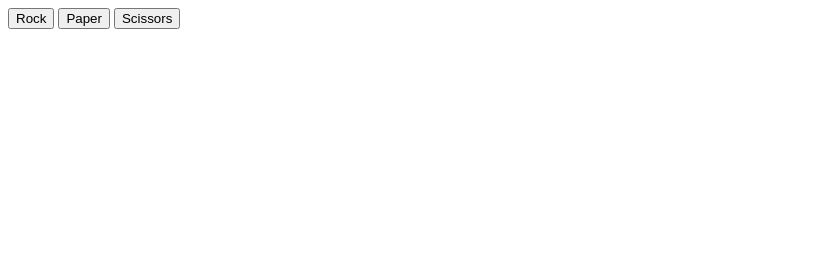
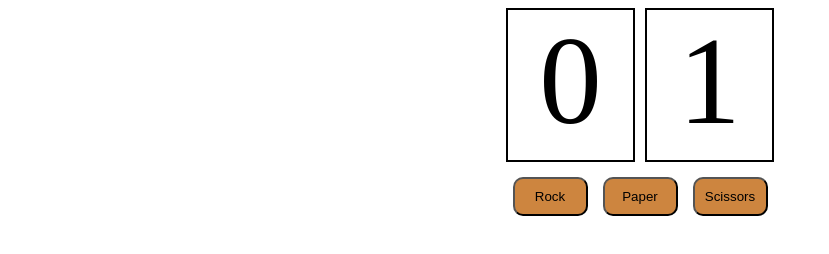
Before and after one commit to milanm5/odin-rock-paper-scissors, a plain HTML site: page index.html in a window 1280 px wide. Both pictures are taken after a click on the button "Rock". Shown: the whole page, without its empty margins (0-829 px from the left). Drawn offline with Linux system fonts and the light colour scheme.

Commit message:
Added scoreboard with css

```diff
--- a/index.html
+++ b/index.html
@@ -5,8 +5,13 @@
     <meta name="viewport" content="width=device-width, initial-scale=1.0">
     <title>Document</title>
     <script src="script.js" defer></script>
+    <link rel="stylesheet" href="style.css">
 </head>
 <body>
+    <div class="score-wrapper">
+        <div class="score-board" id="player-score">0</div>
+        <div class="score-board" id="computer-score">0</div>
+    </div>
     <div class="player-selection">
         <button class="game-btn" id="rock-btn">Rock</button>
         <button class="game-btn" id="paper-btn">Paper</button>
--- a/script.js
+++ b/script.js
@@ -1,8 +1,8 @@
-let humanScore = 0;
-let computerScore = 0;
-document.getElementById("rock-btn").addEventListener("click", function() {playRound("rock", getComputerChoise())});
-document.getElementById("paper-btn").addEventListener("click", function() {playRound("paper", getComputerChoise())});
-document.getElementById("scissors-btn").addEventListener("click", function() {playRound("scissors", getComputerChoise())});
+let humanScore = document.getElementById("player-score");
+let computerScore = document.getElementById("computer-score");
+document.getElementById("rock-btn").addEventListener("click", () => {playRound("rock", getComputerChoise())});
+document.getElementById("paper-btn").addEventListener("click", () => {playRound("paper", getComputerChoise())});
+document.getElementById("scissors-btn").addEventListener("click", () => {playRound("scissors", getComputerChoise())});
 
 // playGame();
 
@@ -58,26 +58,26 @@ function playRound(humanChoice, computerChoice) {
     if (humanChoice === "rock") {
         if (computerChoice === "paper") {
             console.log("You lose! Paper beats Rock");
-            computerScore++;
+            computerScore.textContent = Number(computerScore.textContent) + 1;
         } else {
             console.log("You win! Rock beats Scissors");
-            humanScore++;
+            humanScore.textContent = Number(humanScore.textContent) + 1;
         }
     } else if (humanChoice === "paper") {
         if (computerChoice === "rock") {
             console.log("You win! Paper beats Rock");
-            humanScore++;
+            humanScore.textContent = Number(humanScore.textContent) + 1;
         } else {
             console.log("You lose! Scissors beats Paper");
-            computerScore++;
+            computerScore.textContent = Number(computerScore.textContent) + 1;
         }
     } else {
         if (computerChoice === "rock") {
             console.log("You lose! Rock beats Scissors");
-            computerScore++;
+            computerScore.textContent = Number(computerScore.textContent) + 1;
         } else {
             console.log("You win! Scissors beats Paper");
-            humanScore++;
+            humanScore.textContent = Number(humanScore.textContent) + 1;
         }
     }
 }
--- /dev/null
+++ b/style.css
@@ -0,0 +1,29 @@
+.score-wrapper {
+    display: flex;
+    justify-content: center;
+    align-items: center;
+    gap: 10px;
+}
+
+.score-board {
+    width: 125px;
+    height: 150px;
+    border: 2px solid black;
+    font-size: 125px;
+    text-align: center;
+}
+
+.player-selection {
+    display: flex;
+    justify-content: center;
+    align-items: center;
+    padding: 15px;
+    gap: 15px;
+}
+
+.game-btn {
+    width: 75px;
+    padding: 10px;
+    border-radius: 10px;
+    background-color: peru;
+}
```
